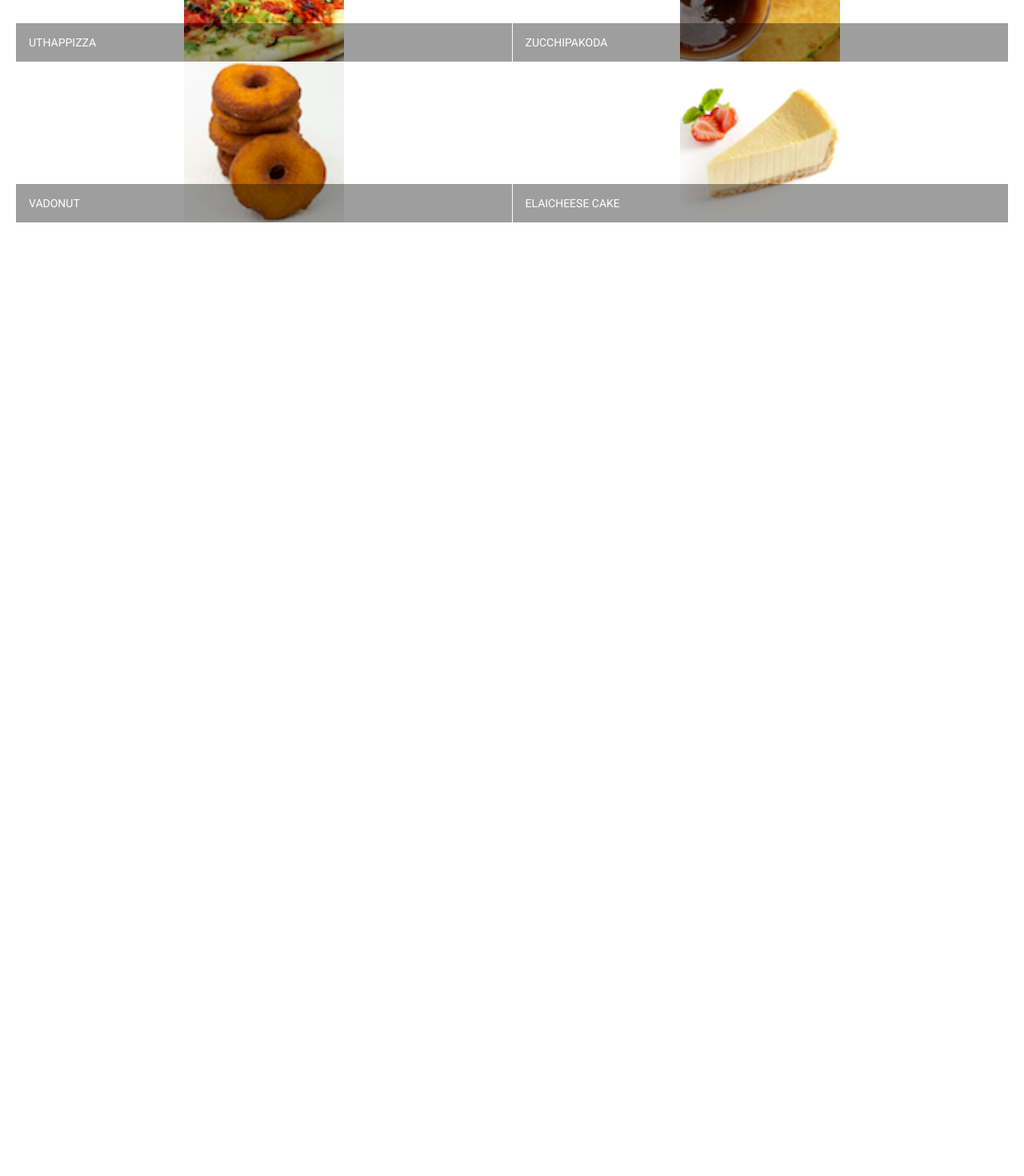
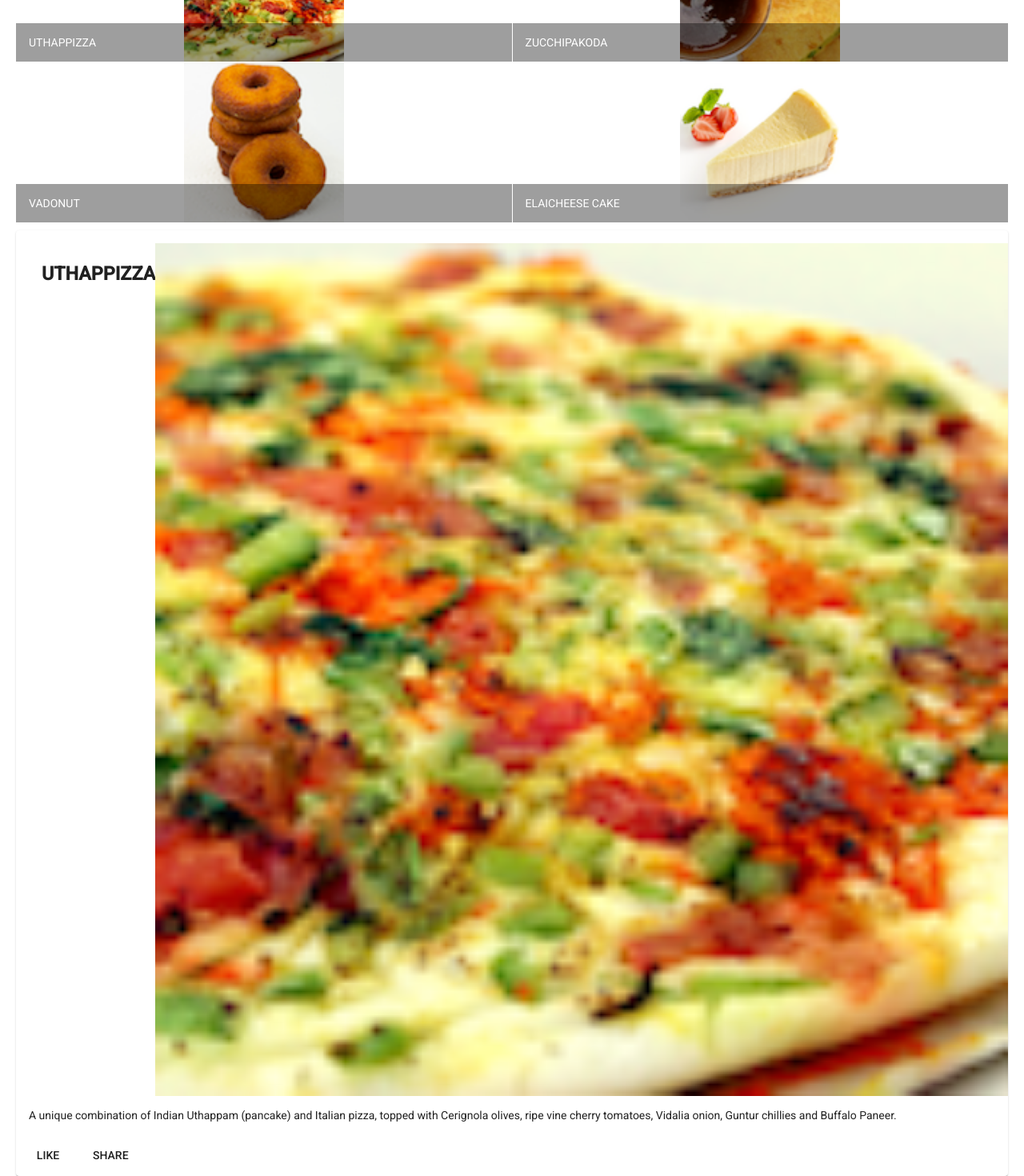
Before and after one commit to PawaniImalsha/confusion-angular-webapp-frontend, an Angular app: page / in a window 1280 px wide. Shown: the part 286-1756 px from the top of the page at 80% size. Before the commit the page ends 800 px from the top, so only its background shows below. Built offline with nearby package versions, Linux system fonts and the light colour scheme.

Commit message:
angular components part-2

```diff
--- a/src/app/app.module.ts
+++ b/src/app/app.module.ts
@@ -9,6 +9,8 @@
 import { MatListModule} from '@angular/material/list';
 import {MatGridListModule} from '@angular/material/grid-list';
 import { FlexLayoutModule } from '@angular/flex-layout';
+import { MatCardModule } from '@angular/material/card';
+import { MatButtonModule } from '@angular/material/button';
 
 
 @NgModule({
@@ -23,7 +25,9 @@
     MatToolbarModule,
     MatGridListModule,
     MatListModule,
-    FlexLayoutModule
+    FlexLayoutModule,
+    MatCardModule,
+    MatButtonModule
   ],
   providers: [],
   bootstrap: [AppComponent]
--- a/src/app/menu/menu.component.html
+++ b/src/app/menu/menu.component.html
@@ -19,4 +19,26 @@
       </mat-grid-tile>
     </mat-grid-list>
   </div>
+
+<div fxFlex *ngIf="selectedDish">
+  <mat-card>
+    <mat-card-header>
+      <mat-card-title>
+        <h3>{{selectedDish.name | uppercase}}</h3>
+      </mat-card-title>
+
+      <img mat-card-image src={{selectedDish.image}} alt={{selectedDish.name}}>
+    </mat-card-header>
+
+    <mat-card-content>
+      <p>{{selectedDish.description}}</p>
+    </mat-card-content>
+
+    <mat-card-actions>
+      <button mat-button>LIKE</button>
+      <button mat-button>SHARE</button>
+    </mat-card-actions>
+  </mat-card>
 </div>
+
+</div>
--- a/src/app/menu/menu.component.ts
+++ b/src/app/menu/menu.component.ts
@@ -1,14 +1,7 @@
 import { Component, OnInit } from '@angular/core';
 import { Dish } from '../shared/dish';
 
-@Component({
-  selector: 'app-menu',
-  templateUrl: './menu.component.html',
-  styleUrls: ['./menu.component.css']
-})
-export class MenuComponent implements OnInit {
-
-  dishes : Dish[] = [
+const DISHES: Dish[] =  [
   {
     id: '0',
     name: 'Uthappizza',
@@ -52,6 +45,17 @@
   }
 ];
 
+@Component({
+  selector: 'app-menu',
+  templateUrl: './menu.component.html',
+  styleUrls: ['./menu.component.css']
+})
+export class MenuComponent implements OnInit {
+
+  dishes : Dish[] = DISHES;
+
+  selectedDish: Dish = DISHES[0]; //get the first element of DISHES array
+
   constructor() { }
 
   ngOnInit() {
```
Also changed, not shown: package.json (+4 -4 lines), 1 other file (tests, documents, lock files or other folders). Lines whose indentation alone changed are shown as unchanged.
